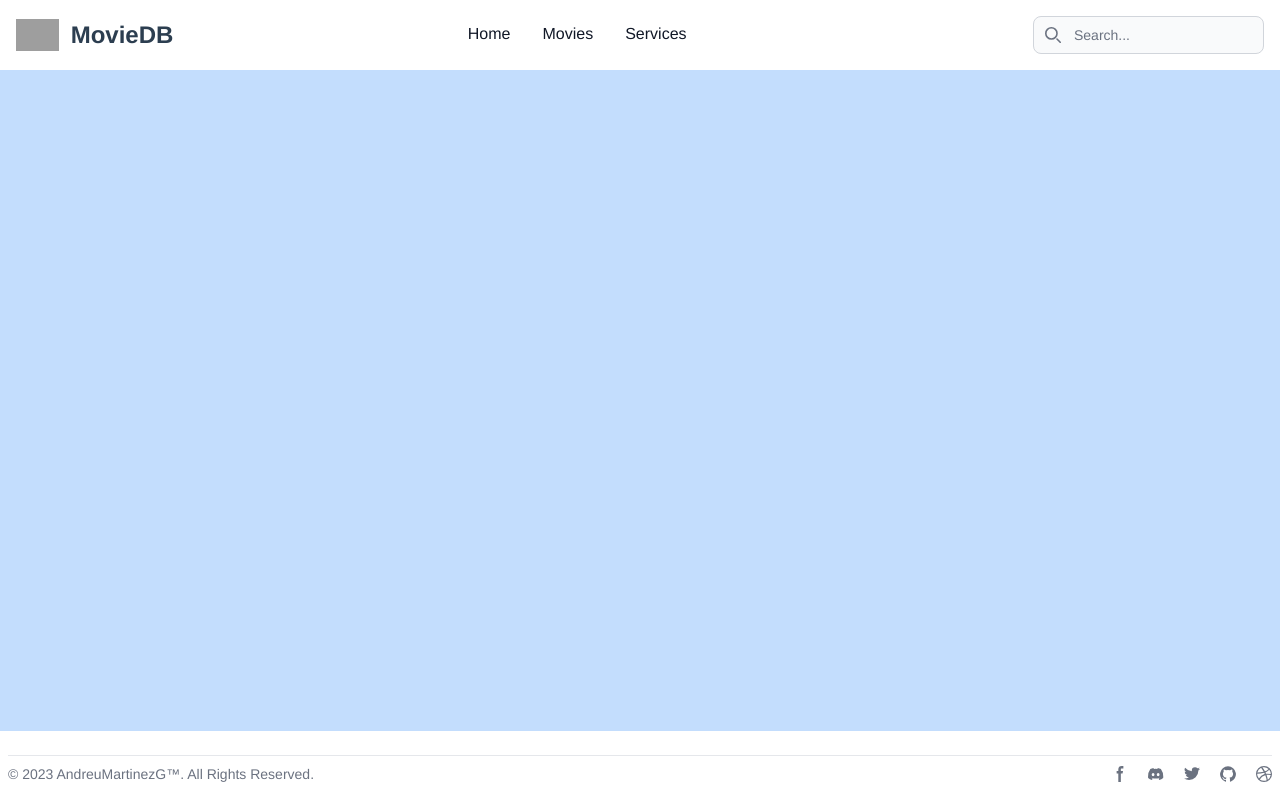
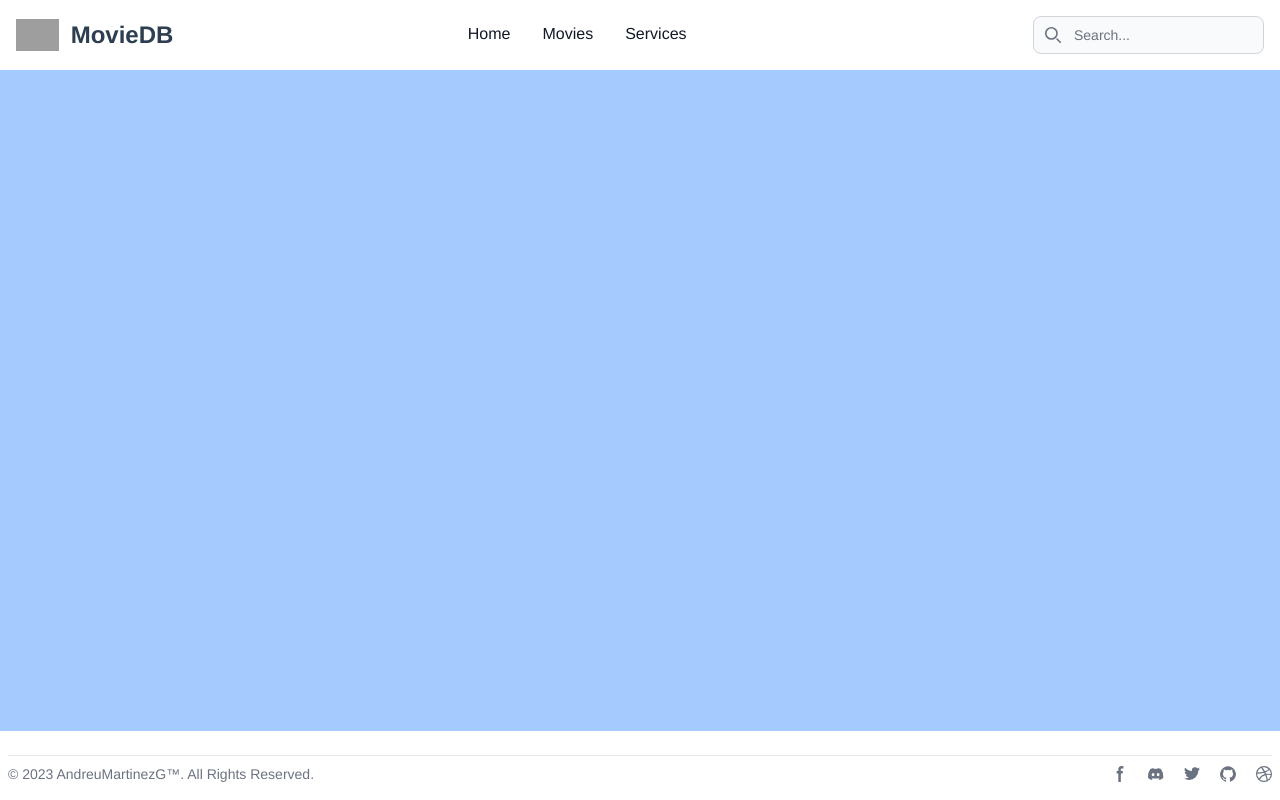
Before and after one commit to AndreuMartinezG/Vue2TailwindMovieDB, a Vue app: page / in a window 1280 px wide. Built offline with nearby package versions, Linux system fonts and the light colour scheme; grey boxes are pictures that could not be loaded; what vue-tailwind would draw is missing.

Commit message:
feat: Implementado asset de customScrollBar en la app

```diff
--- a/src/App.vue
+++ b/src/App.vue
@@ -1,8 +1,8 @@
 <template>
-  <div id="app" class="flex flex-col h-screen scrollbar-thin scrollbar-thumb-blue-500 scrollbar-track-gray-300">
+  <div id="app" class="flex flex-col h-screen customScrollBar">
     <NavBar class="flex flex-col"/>
 
-    <div class="flex flex-grow bg-blue-200 justify-center">
+    <div class="flex flex-grow bg-blue-300 justify-center">
       <router-view/>
     </div>
 
@@ -34,4 +34,5 @@ export default {
   color: #2c3e50;
 }
 
+@import './assets/customScrollBar.css';
 </style>
--- a/src/assets/customScrollBar.css
+++ b/src/assets/customScrollBar.css
@@ -6,10 +6,12 @@
   }
 
   ::-webkit-scrollbar-thumb {
-    background-color: #4f46e5; /* Change to your preferred color */
-    border-radius: 6px;
+    background-color: #1A56DB; /* Change to your preferred color */
+    border-radius: 10px;
+    border-color: red;
+
   }
 
   ::-webkit-scrollbar-track {
-    background-color: #f0f0f0; /* Change to your preferred color */
+    background-color: #C3DDFD; /* Change to your preferred color */
   }
```
